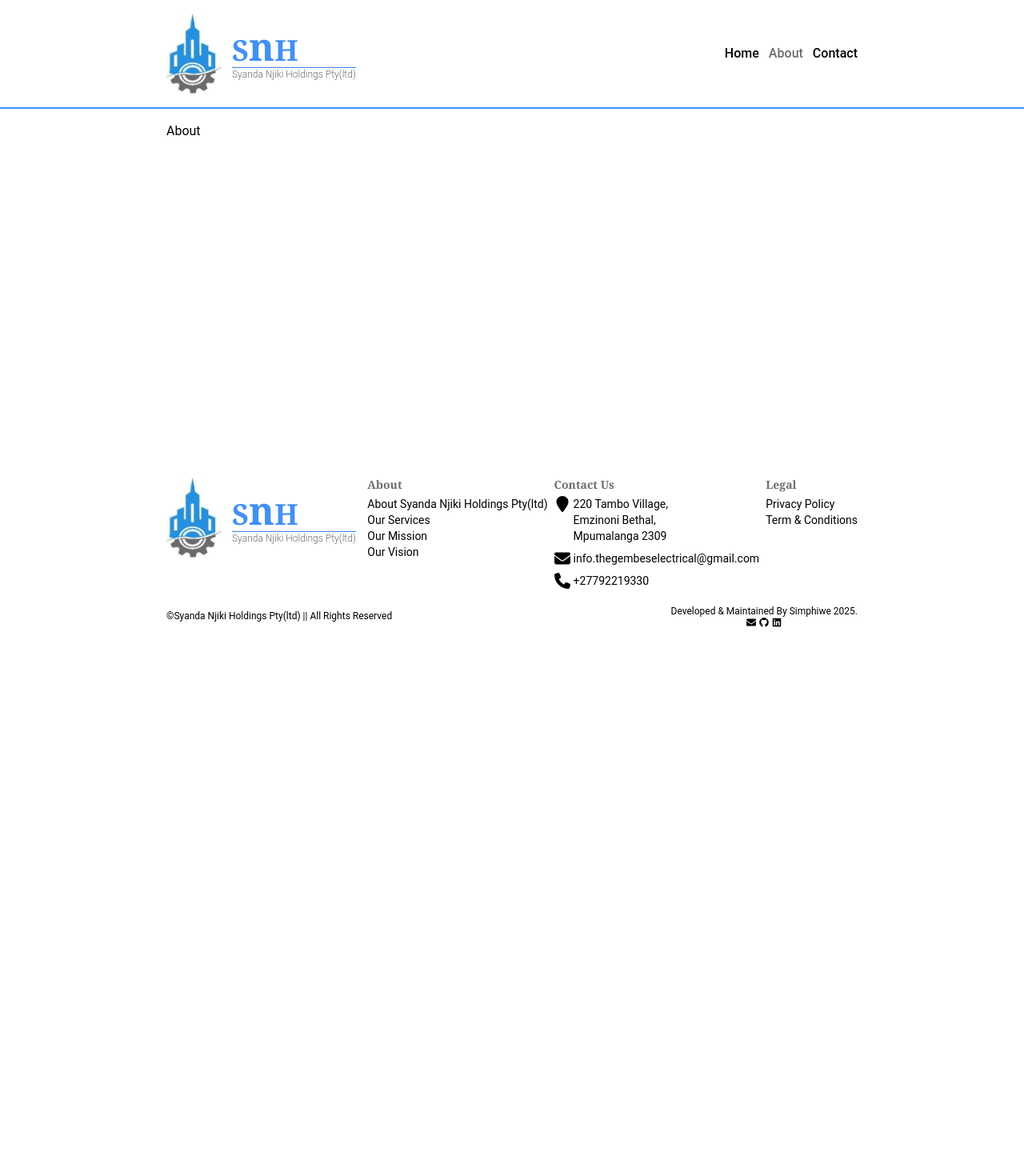
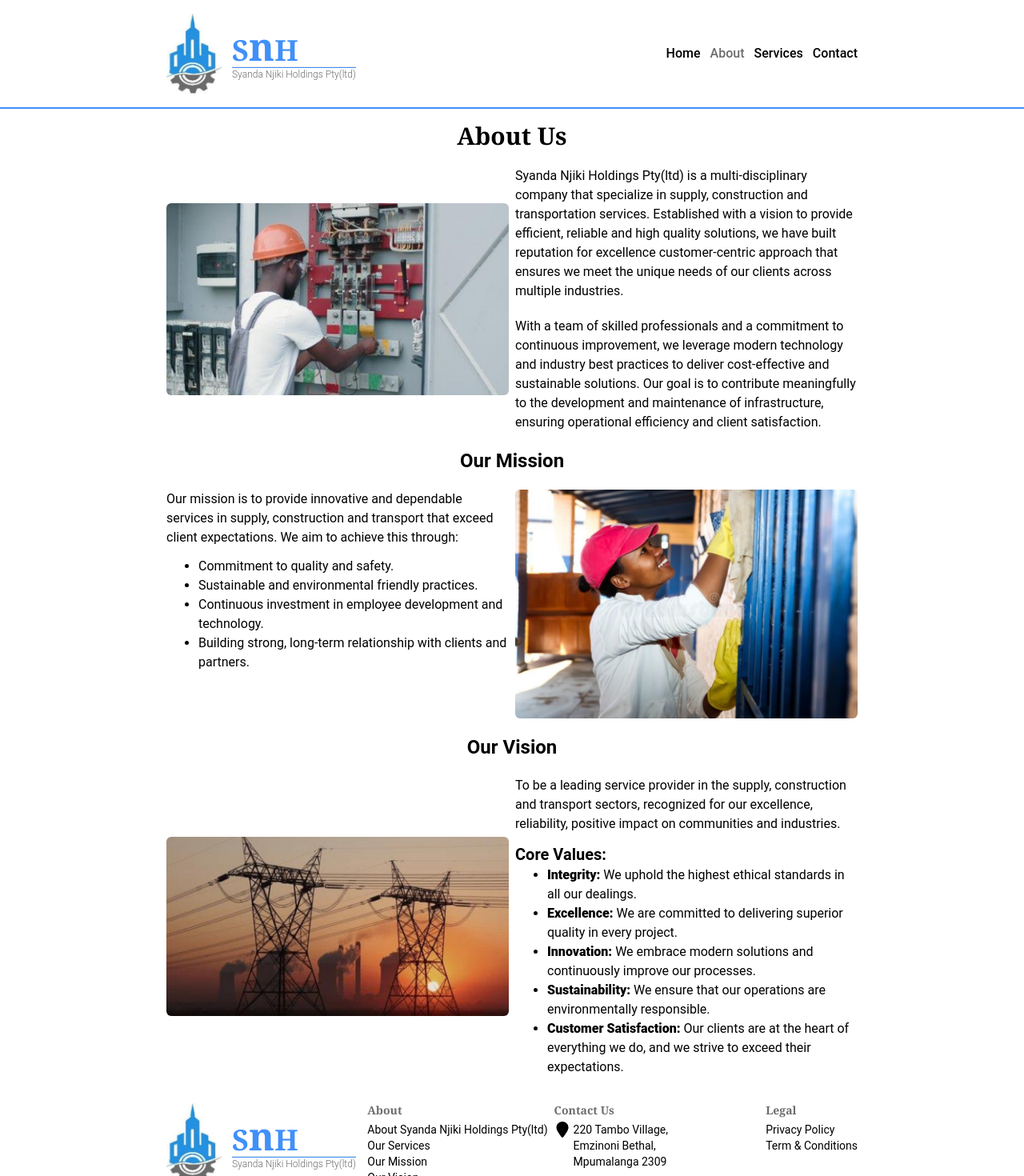
Before and after one commit to DeeBest/Syanda_Njiki_Holdings, a React (Vite) app: page /about in a window 1280 px wide. Shown: the top 1470 px of the page at 80% size. Before the commit the page ends 800 px from the top, so only its background shows below. Built offline with nearby package versions, Linux system fonts and the light colour scheme.

Commit message:
created the about page

```diff
--- a/src/components/Header.jsx
+++ b/src/components/Header.jsx
@@ -42,6 +42,14 @@
           >
             About
           </NavLink>
+          <NavLink
+            className={({ isActive }) =>
+              isActive ? 'text-[#6c6c6c]' : 'hover:text-[#6c6c6c] duration-500'
+            }
+            to="/services"
+          >
+            Services
+          </NavLink>
           <a className="hover:text-[#6c6c6c] duration-500" href="#contact">
             Contact
           </a>
--- a/src/pages/About.jsx
+++ b/src/pages/About.jsx
@@ -1,4 +1,107 @@
+import image10 from '../assets/image10.png';
+import image7 from '../assets/image7.png';
+import image12 from '../assets/image12.png';
+
 const About = () => {
-  return <div>About</div>;
+  return (
+    <section className="flex flex-col items-center justify-center w-full gap-5">
+      <h1 className="font-serif text-3xl font-bold">About Us</h1>
+      <div className="flex items-center w-full gap-2">
+        <div className="flex items-center justify-center flex-1 w-1/3">
+          <img
+            src={image10}
+            alt="image10"
+            className="object-contain w-full rounded-md"
+          />
+        </div>
+        <div className="flex flex-col items-center flex-1 w-2/3 gap-5">
+          <p>
+            Syanda Njiki Holdings Pty(ltd) is a multi-disciplinary company that
+            specialize in supply, construction and transportation services.
+            Established with a vision to provide efficient, reliable and high
+            quality solutions, we have built reputation for excellence
+            customer-centric approach that ensures we meet the unique needs of
+            our clients across multiple industries.
+          </p>
+          <p>
+            With a team of skilled professionals and a commitment to continuous
+            improvement, we leverage modern technology and industry best
+            practices to deliver cost-effective and sustainable solutions. Our
+            goal is to contribute meaningfully to the development and
+            maintenance of infrastructure, ensuring operational efficiency and
+            client satisfaction.
+          </p>
+        </div>
+      </div>
+      <h3 className="text-2xl font-bold">Our Mission</h3>
+      <div className="flex w-full gap-2">
+        <div className="flex flex-col flex-1 gap-3">
+          <p>
+            Our mission is to provide innovative and dependable services in
+            supply, construction and transport that exceed client expectations.
+            We aim to achieve this through:
+          </p>
+          <ul className="pl-10 list-disc">
+            <li>Commitment to quality and safety.</li>
+            <li>Sustainable and environmental friendly practices.</li>
+            <li>
+              Continuous investment in employee development and technology.
+            </li>
+            <li>
+              Building strong, long-term relationship with clients and partners.
+            </li>
+          </ul>
+        </div>
+        <div className="flex items-center justify-center flex-1">
+          <img
+            src={image7}
+            alt="image7"
+            className="object-contain w-full rounded-md"
+          />
+        </div>
+      </div>
+      <h3 className="text-2xl font-bold">Our Vision</h3>
+      <div className="flex gap-2">
+        <div className="flex items-center justify-center flex-1">
+          <img
+            src={image12}
+            alt="image12"
+            className="object-contain w-full rounded-md"
+          />
+        </div>
+        <div className="flex flex-col flex-1 gap-3">
+          <p>
+            To be a leading service provider in the supply, construction and
+            transport sectors, recognized for our excellence, reliability,
+            positive impact on communities and industries.
+          </p>
+          <h4 className="-mb-3 text-xl font-bold">Core Values:</h4>
+          <ul className="pl-10 list-disc">
+            <li>
+              <span className="font-extrabold">Integrity:</span> We uphold the
+              highest ethical standards in all our dealings.
+            </li>
+            <li>
+              <span className="font-extrabold">Excellence:</span> We are
+              committed to delivering superior quality in every project.
+            </li>
+            <li>
+              <span className="font-extrabold">Innovation:</span> We embrace
+              modern solutions and continuously improve our processes.
+            </li>
+            <li>
+              <span className="font-extrabold">Sustainability:</span> We ensure
+              that our operations are environmentally responsible.
+            </li>
+            <li>
+              <span className="font-extrabold">Customer Satisfaction:</span> Our
+              clients are at the heart of everything we do, and we strive to
+              exceed their expectations.
+            </li>
+          </ul>
+        </div>
+      </div>
+    </section>
+  );
 };
 export default About;
```
